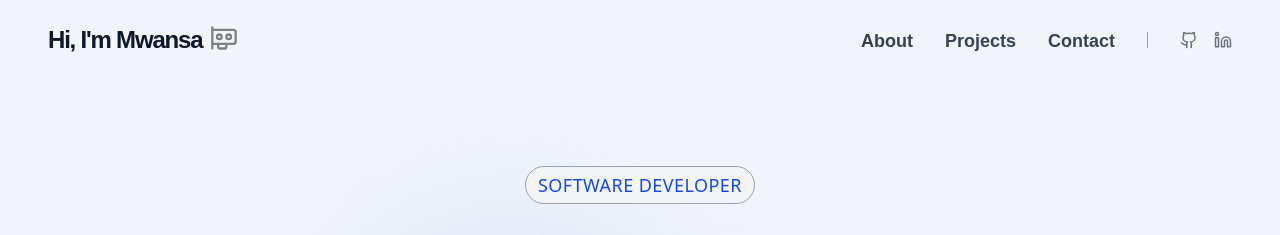
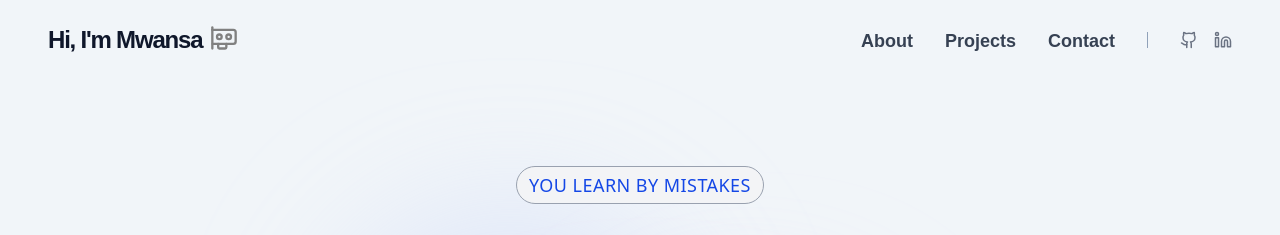
Before and after one commit to Joshk21758/portfolio, a React (Vite) app: page / in a window 1280 px wide. Shown: the top 235 px of the page. Built offline with nearby package versions, Linux system fonts and the light colour scheme.

Commit message:
Updated hero section

```diff
--- a/src/components/Hero.jsx
+++ b/src/components/Hero.jsx
@@ -25,7 +25,7 @@ export default function Hero() {
           transition={{ duration: 0.5 }}
         >
           <span className="inline-block py-1 px-3 rounded-full border border-gray-400 bg-gray-100 text-blue-700 text-lg font-medium tracking-wide mb-6">
-            SOFTWARE DEVELOPER
+            YOU LEARN BY MISTAKES
           </span>
         </motion.div>
 
```
